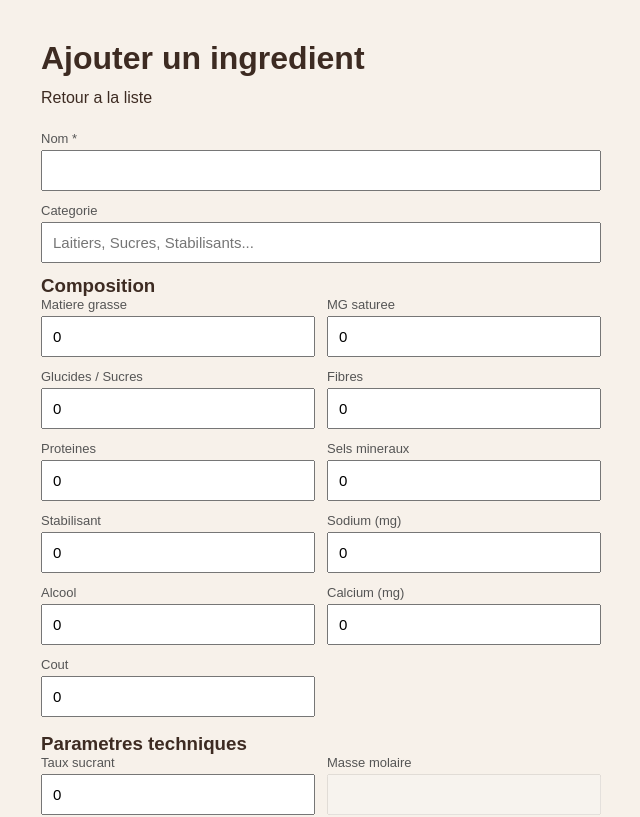
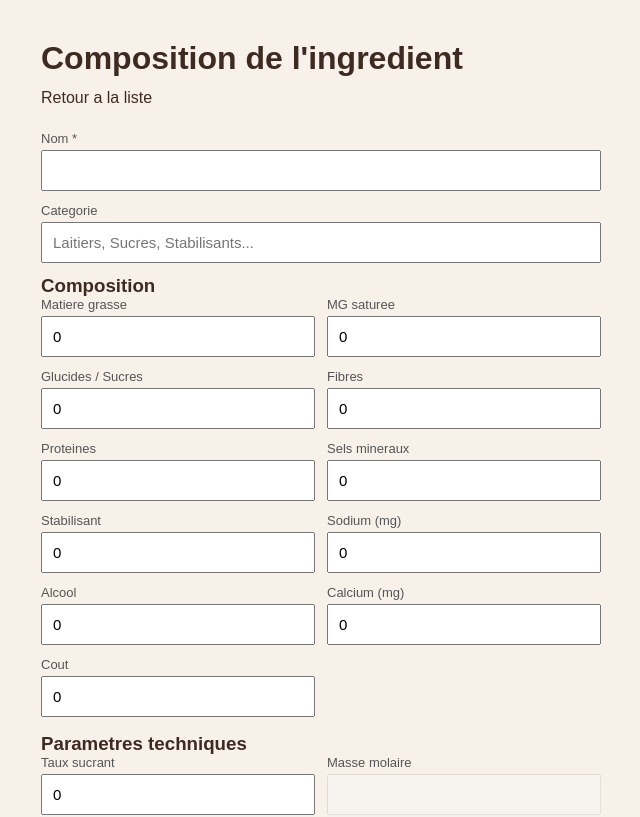
Before and after one commit to 11061969/Freitdomo, a Next.js app: page /ingredients/new in a window 1280 px wide. Shown: the top 817 px of the page, without its empty margins (319-959 px from the left). Built offline with nearby package versions, Linux system fonts and the light colour scheme.

Commit message:
Change heading from 'Ajouter un ingredient' to 'Composition de l'ingredient'

```diff
--- a/app/ingredients/new/page.tsx
+++ b/app/ingredients/new/page.tsx
@@ -92,7 +92,7 @@ export default function NewIngredientPage() {
 
   return (
     <main style={{ padding: 40, fontFamily: "sans-serif", maxWidth: 640, margin: "0 auto" }}>
-      <h1>Ajouter un ingredient</h1>
+      <h1>Composition de l'ingredient</h1>
       <p style={{ margin: "12px 0 24px" }}>
         <Link href="/ingredients">Retour a la liste</Link>
       </p>
```
